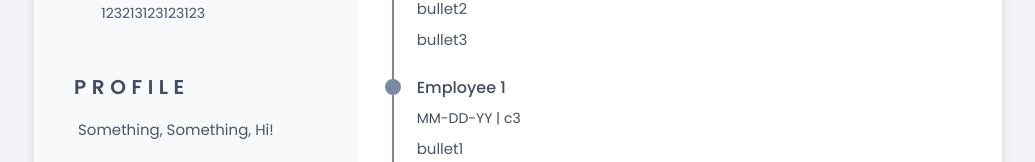
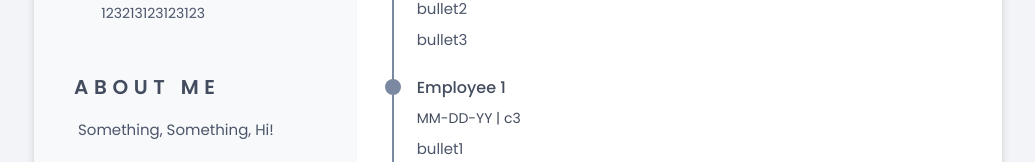
Before and after one commit to LarWong/personal-site, a React app: page / in a window 1280 px wide. Shown: the part 409-571 px from the top of the page, without its empty margins (122-1157 px from the left). Built offline with nearby package versions, Linux system fonts and the light colour scheme; some icons are missing; the HTML template or start-up script is replaced by a standard one.

Commit message:
fixed css stuff and anchors

```diff
--- a/src/assets/style.css
+++ b/src/assets/style.css
@@ -36,6 +36,7 @@
   /*========== z index ==========*/
   --z-tooltip: 10;
   --z-fixed: 100;
+  --z-foreground: 110;
 }
 
 /*========== BASE ==========*/
@@ -141,7 +142,7 @@ body.dark-theme {
   position: fixed;
   bottom: 0;
   left: 0;
-  z-index: auto;
+  z-index: var(--z-foreground);
   background-color: var(--body-color);
   box-shadow: 0 -1px 4px rgba(0, 0, 0, 0.1);
   transition: 0.75s;
@@ -165,7 +166,7 @@ body.dark-theme {
     background-color: var(--body-color);
     box-shadow: 0 1px 4px rgba(0, 0, 0, 0.1);
     border-radius: 1rem 1rem 0 0;
-    z-index: -1;
+    z-index: var(--z-fixed);
     transition: 0.5s;
   }
 }
@@ -319,7 +320,7 @@ body.dark-theme {
   margin-right: 0.25rem;
 }
 
-.profile__description {
+.summary__description {
   text-align: center;
   padding-left: 1rem;
 }
@@ -440,7 +441,7 @@ body.dark-theme {
   }
 
   .section-title,
-  .profile__description {
+  .summary__description {
     text-align: initial;
   }
 
--- a/src/components/Menu.tsx
+++ b/src/components/Menu.tsx
@@ -24,8 +24,8 @@ const menuEntries: entry[] = [
     iconName: "bx-home",
   },
   {
-    label: "Profile",
-    section: "#profile",
+    label: "Summary",
+    section: "#summary",
     iconName: "bx-user",
   },
   {
--- a/src/components/Profile.tsx
+++ b/src/components/Profile.tsx
@@ -42,9 +42,9 @@ export const Profile = ({
         </div>
         <ThemeToggle />
       </section>
-      <section className="profile section" id="profile">
-        <h2 className="section-title">Profile</h2>
-        <p className="profile__description">{description}</p>
+      <section className="summary section" id="summary">
+        <h2 className="section-title">About Me</h2>
+        <p className="summary__description">{description}</p>
       </section>
     </>
   );
--- a/src/components/Socials.tsx
+++ b/src/components/Socials.tsx
@@ -11,7 +11,7 @@ const SocialEntry = ({ label, url, iconName }: Social) => {
 
 export const SocialMedia = ({ socials }: SocialMediaInterface) => {
   return (
-    <section className="social section">
+    <section className="social section" id="socials">
       <h2 className="section-title">Socials</h2>
       <div className="social__container bd-grid">
         {socials.map((social) => (
--- a/src/components/ThemeToggle.tsx
+++ b/src/components/ThemeToggle.tsx
@@ -33,7 +33,7 @@ export const ThemeToggle = () => {
       </HelmetProvider>
       <div className="home__options">
         <div className="change-theme" id="theme-button">
-          <Icon icon="bx:moon" style={{ paddingRight: "0.15em" }} />
+          <Icon icon="bx:moon" style={{ paddingRight: "0.3em" }} />
           <DarkModeToggle
             mode={theme}
             size="sm"
@@ -49,7 +49,7 @@ export const ThemeToggle = () => {
               _toggleTheme();
             }}
           />
-          <Icon icon="bx:sun" style={{ paddingLeft: "0.15em" }} />
+          <Icon icon="bx:sun" style={{ paddingLeft: "0.3em" }} />
         </div>
       </div>
     </>
```
